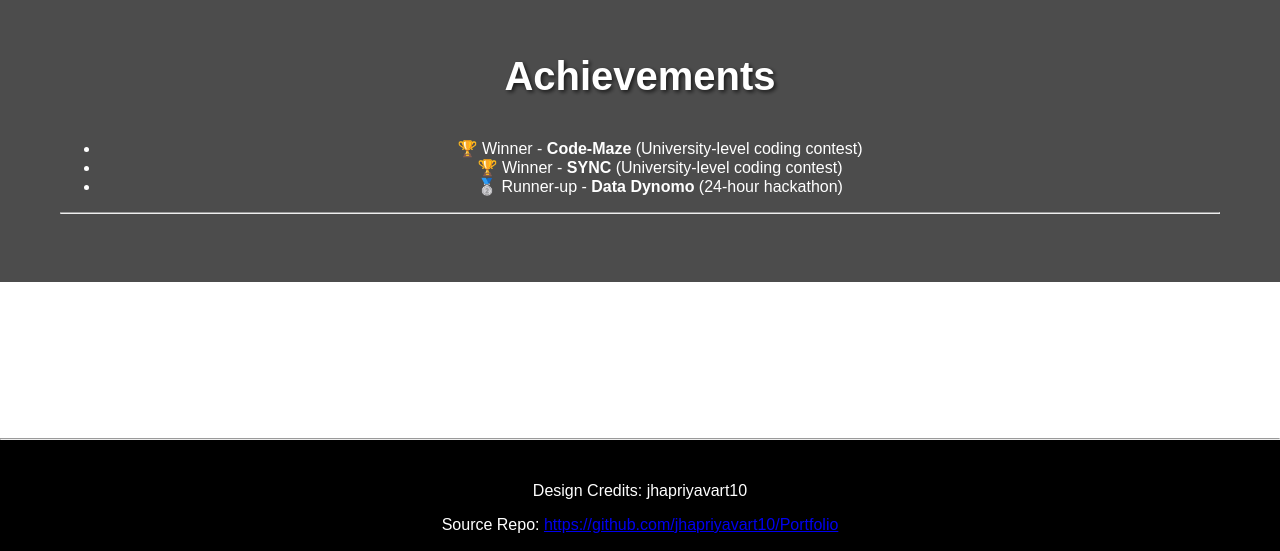
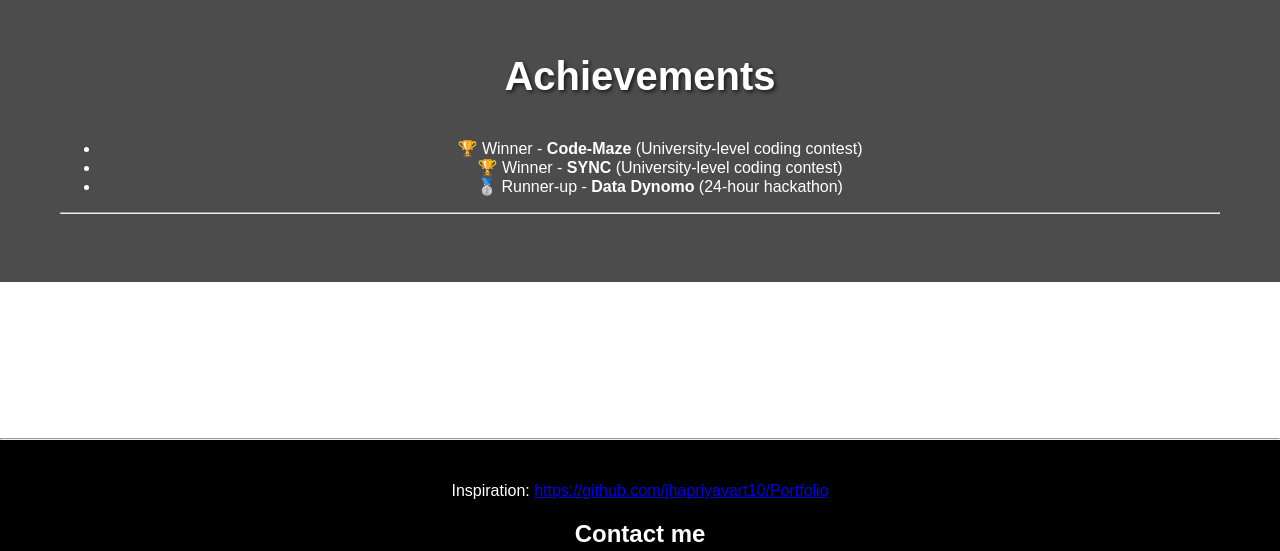
Before and after one commit to gouravkumar23/profile, a plain HTML site: page index.html in a window 1280 px wide. Shown: the part 4093-4644 px from the top of the page. Drawn offline with Linux system fonts and the light colour scheme; a web font is replaced by a local one.

Commit message:
Update index.html

```diff
--- a/index.html
+++ b/index.html
@@ -147,8 +147,8 @@
 
 
     <hr><br>
-    <p>Design Credits: jhapriyavart10</p>
-    <p>Source Repo: <a href="https://github.com/jhapriyavart10/Portfolio">https://github.com/jhapriyavart10/Portfolio</a></p>
+
+    <p>Inspiration: <a href="https://github.com/jhapriyavart10/Portfolio">https://github.com/jhapriyavart10/Portfolio</a></p>
     <h2>Contact me</h2>
         <!-- Social Media Links -->
         <div class="social-links">
```
